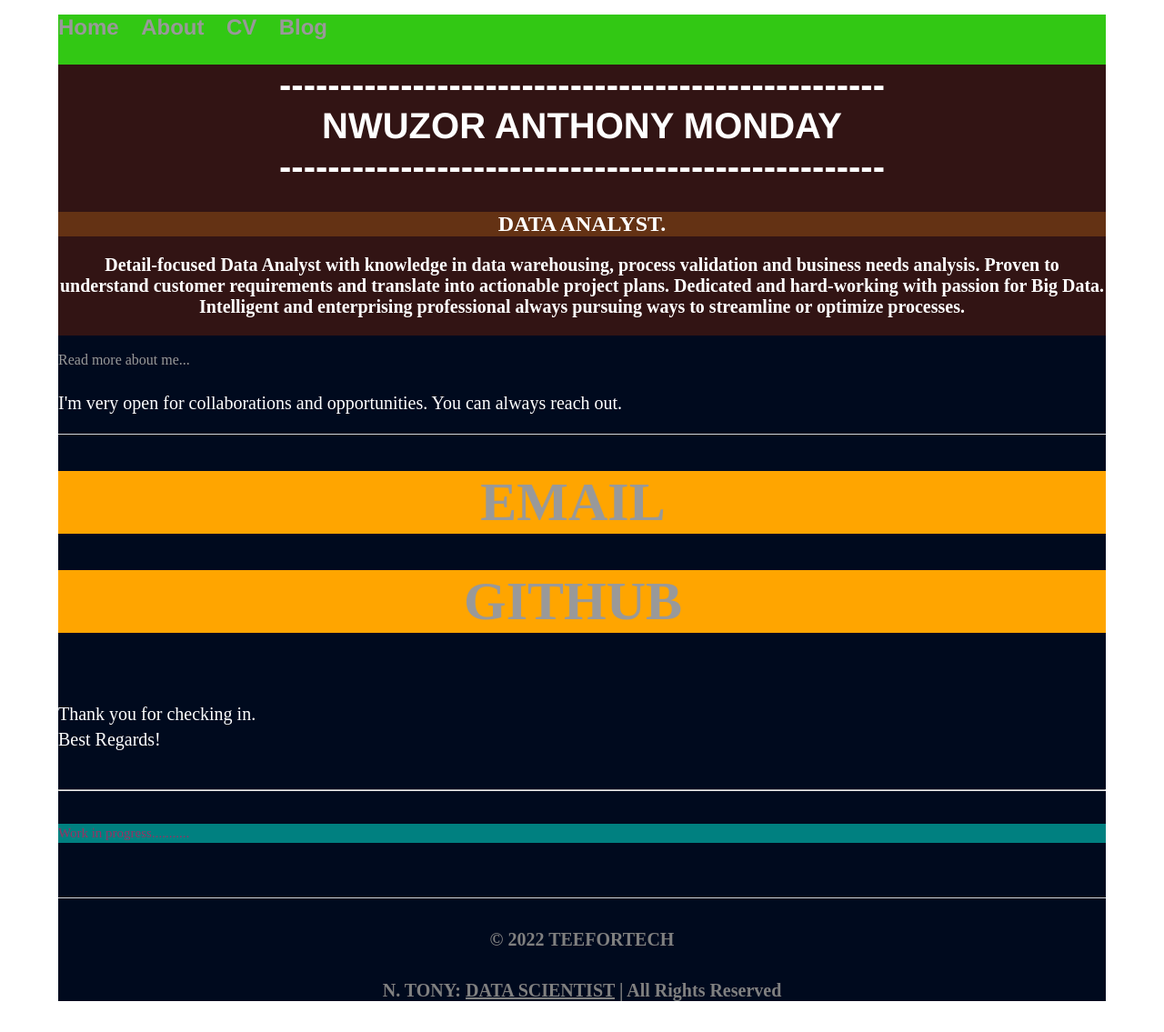
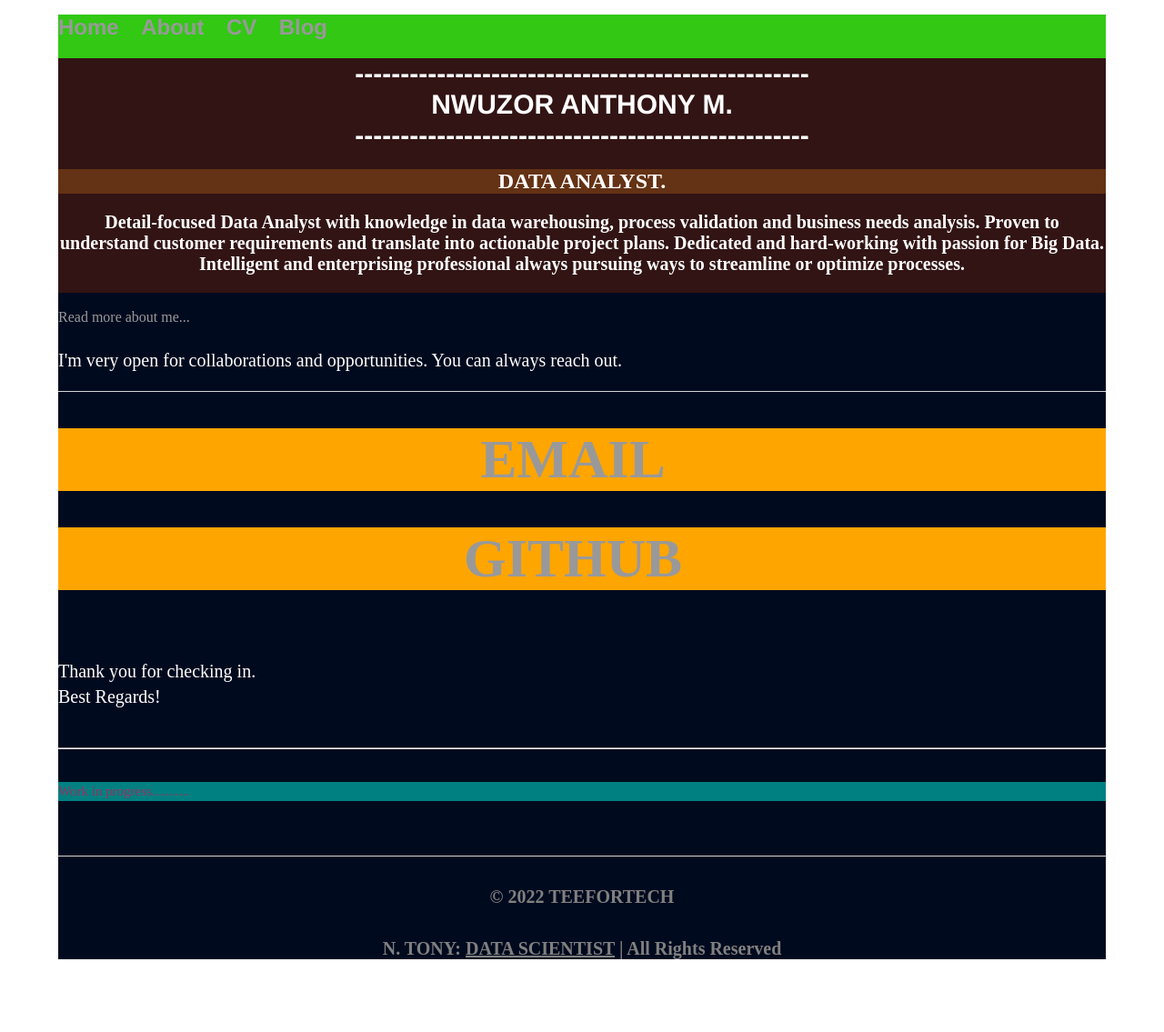
Before and after one commit to teefortech/teefortech.github.io, a Jekyll site: the page index.html, which Jekyll copies as it is, in a window 1280 px wide. Shown: the whole page at 91% size. Built offline with Jekyll 4.4.1, drawn with Linux system fonts in a browser that asks for light colours; after the commit the page ends 1088 px from its top, so only the background shows below that.

Commit message:
Update index.html

```diff
--- a/index.html
+++ b/index.html
@@ -18,10 +18,10 @@
 	</nav>
 <div>
 <div style="background-color: rgb(50, 20, 20); font-family: Times New Roman">
-         <h1 style="background-colr: skyblue; text-align: center; font-size: 40px; color: white">
+         <h1 style="background-colr: skyblue; text-align: center; font-size: 30px; color: white">
 --------------------------------------------------
           <br/ >
-          NWUZOR ANTHONY MONDAY
+          NWUZOR ANTHONY M.
           <br/ >
 --------------------------------------------------
          </h1>
```
